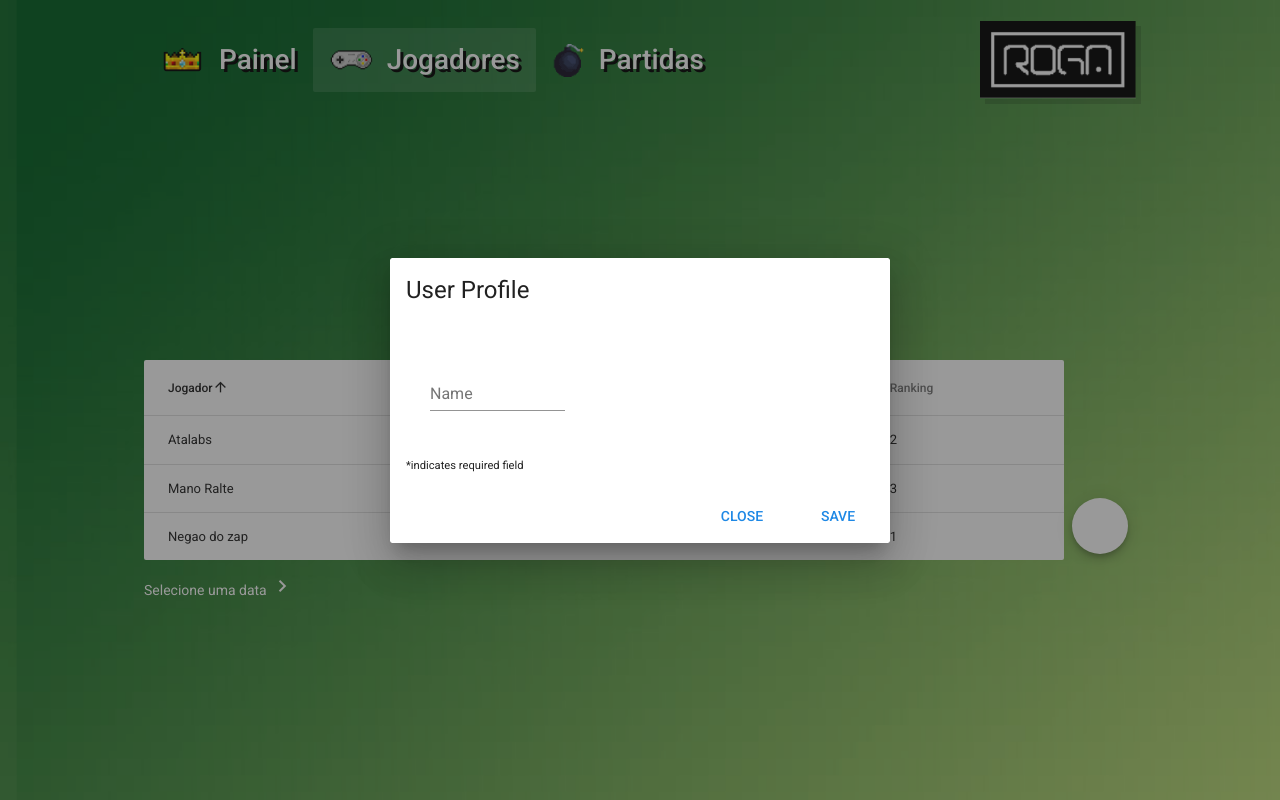
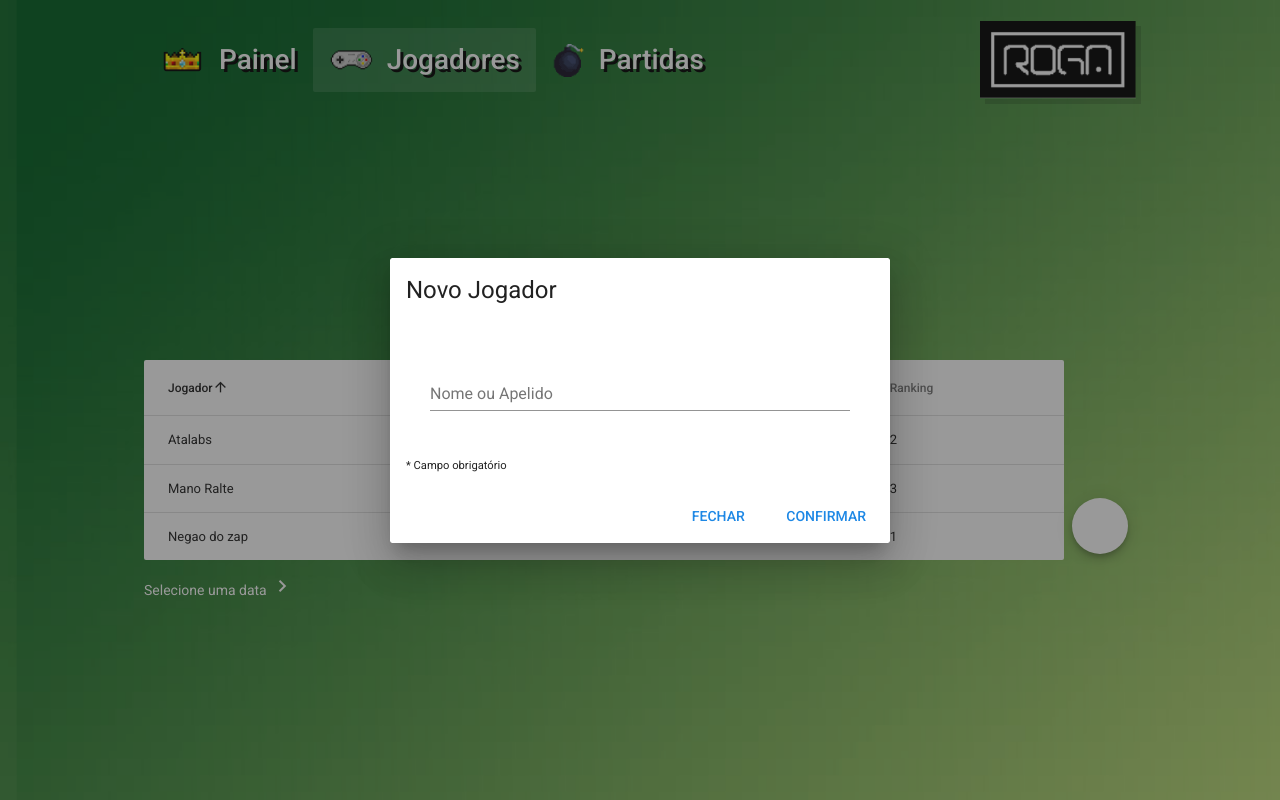
Before and after one commit to RogaLabs/rogabombs-front, a Vue app: page /#/players in a window 1280 px wide. Both pictures are taken after a click on the button "add". Built offline with nearby package versions, Linux system fonts and the light colour scheme.

Commit message:
Translate title, fields and buttons

```diff
--- a/src/components/players/NewPlayer.vue
+++ b/src/components/players/NewPlayer.vue
@@ -6,22 +6,22 @@
       </v-btn>
       <v-card>
         <v-card-title>
-          <span class="headline">User Profile</span>
+          <span class="headline">Novo Jogador</span>
         </v-card-title>
         <v-card-text>
           <v-container grid-list-md>
             <v-layout wrap>
-              <v-flex xs12 sm6 md4>
-                <v-text-field label="Name" required></v-text-field>
+              <v-flex xs12>
+                <v-text-field label="Nome ou Apelido" required></v-text-field>
               </v-flex>
             </v-layout>
           </v-container>
-          <small>*indicates required field</small>
+          <small>* Campo obrigatório</small>
         </v-card-text>
         <v-card-actions>
           <v-spacer></v-spacer>
-          <v-btn color="blue darken-1" flat @click.native="dialog = false">Close</v-btn>
-          <v-btn color="blue darken-1" flat @click.native="dialog = false">Save</v-btn>
+          <v-btn color="blue darken-1" flat @click.native="dialog = false">Fechar</v-btn>
+          <v-btn color="blue darken-1" flat @click.native="dialog = false">Confirmar</v-btn>
         </v-card-actions>
       </v-card>
     </v-dialog>
```
